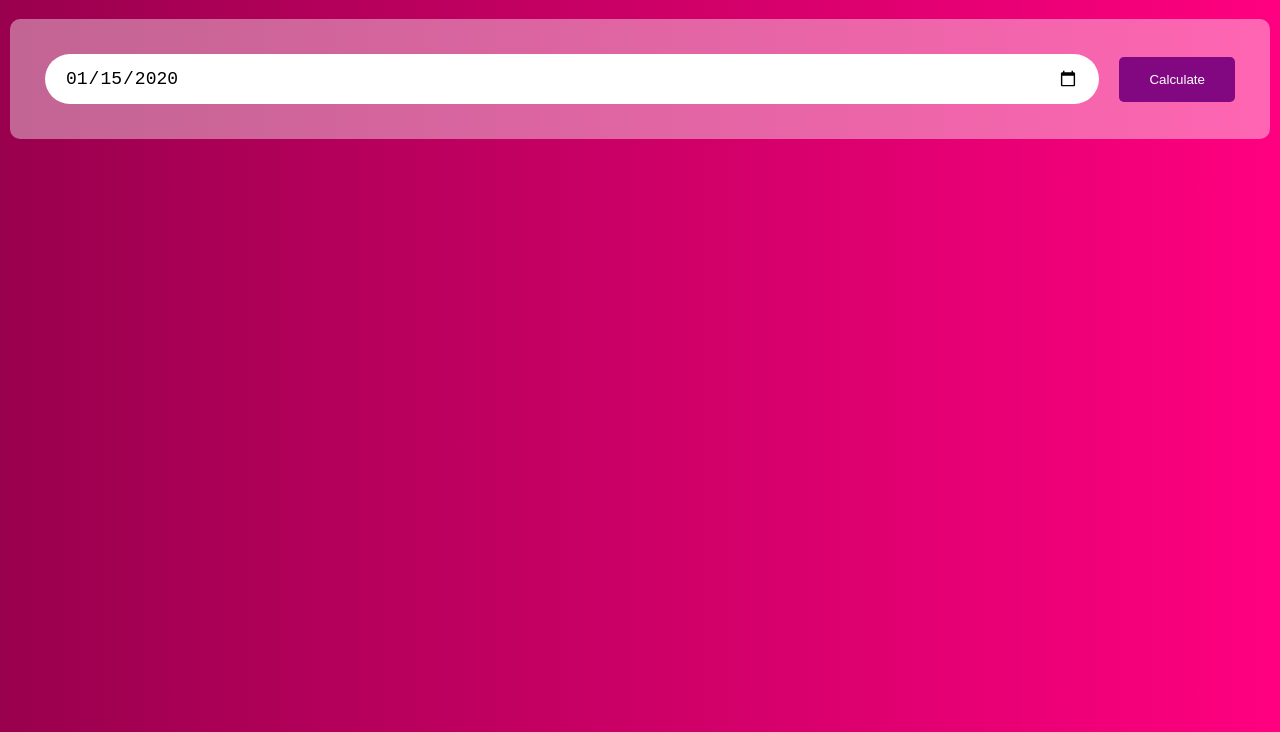
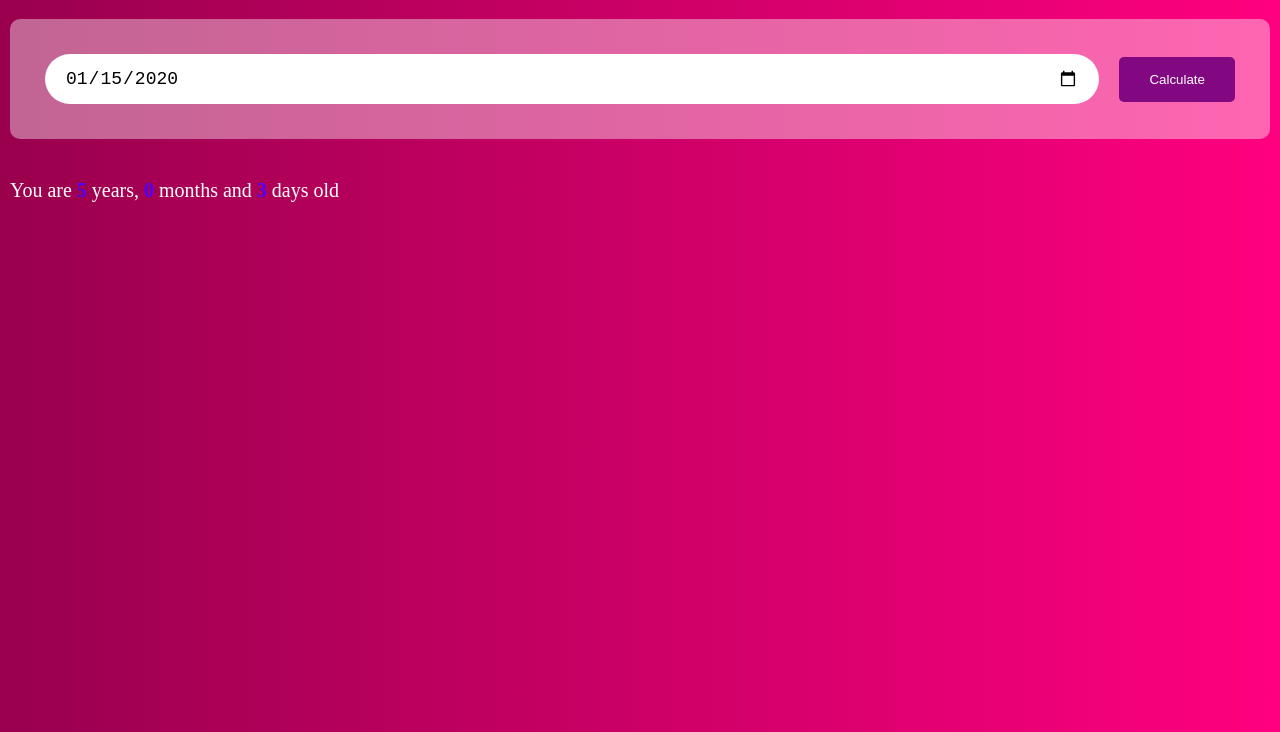
Before and after one commit to AbhishekDL36/Age-Calculator, a plain HTML site: page index.html in a window 1280 px wide. Both pictures are taken after typing "2020-01-15" into the empty fields and a click on the button "Calculate". Shown: the part 68-800 px from the top of the page. Drawn offline with Linux system fonts and the light colour scheme.

Commit message:
display age

```diff
--- a/index.html
+++ b/index.html
@@ -14,6 +14,7 @@
                 <input type="date" id="date" max="2024">
                 <button id="btn">Calculate</button>
             </div>
+            <p id="result"></p>
         </div>
     </div>
 
--- a/index.js
+++ b/index.js
@@ -1,5 +1,6 @@
 let input = document.querySelector("#date");
 let btn = document.querySelector("#btn");
+let result = document.querySelector("#result");
 
 
 
@@ -48,8 +49,9 @@ if(m3<0){
     y3--;
 }
 
+result.innerHTML = `You are <span>${y3}</span> years, <span>${m3}</span> months and <span>${d3}</span> days old`;
 
-console.log(y3, m3, d3);
+
 
     // console.log(birthDate);
     // console.log(today);
--- a/styles.css
+++ b/styles.css
@@ -42,3 +42,12 @@
     color: white;
     cursor: pointer;
 }
+
+#result{
+    font-size: 20px;
+}
+
+#result span{
+    color: #4c00ff;
+    font-weight: bold;
+}
```
